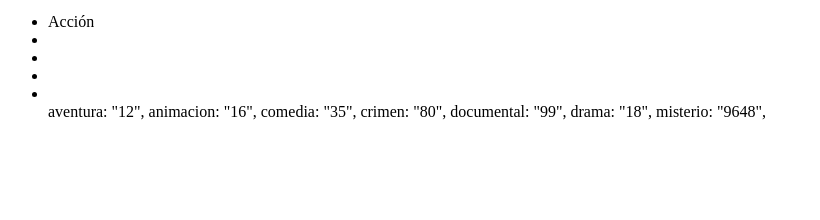
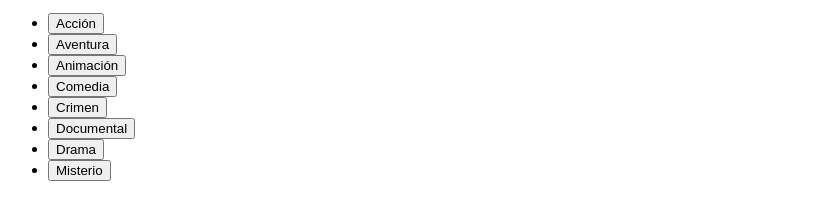
Before and after one commit to anderconsu/API_Project_Con_Er_Nacho, a plain HTML site: page index.html in a window 1280 px wide. Shown: the part 120-340 px from the top of the page, without its empty margins (0-820 px from the left). Drawn offline with Linux system fonts and the light colour scheme; no server answers.

Commit message:
Añadido botones al Index

```diff
--- a/index.html
+++ b/index.html
@@ -14,19 +14,16 @@
             <select name="" id="">
             </select>
             <ul id="listaCategorias">
-                <li id="accion">Acción</li>
-                <li id=""></li>
-                <li></li>
-                <li></li>
-                <li></li>
+                <li> <button id="accion">Acción</button></li>
+                <li><button id="aventura">Aventura</button></li>
+                <li><button id="animacion">Animación</button></li>
+                <li><button id="comedia">Comedia</button></li>
+                <li><button id="crimen">Crimen</button></li>
+                <li><button id="documental">Documental</button></li>
+                <li><button id="drama">Drama</button></li>
+                <li><button id="misterio">Misterio</button></li>
 
-            aventura: "12",
-            animacion: "16",
-            comedia: "35",
-            crimen: "80",
-            documental: "99",
-            drama: "18",
-            misterio: "9648",
+
             </ul>
         </nav>
     </header>
```
